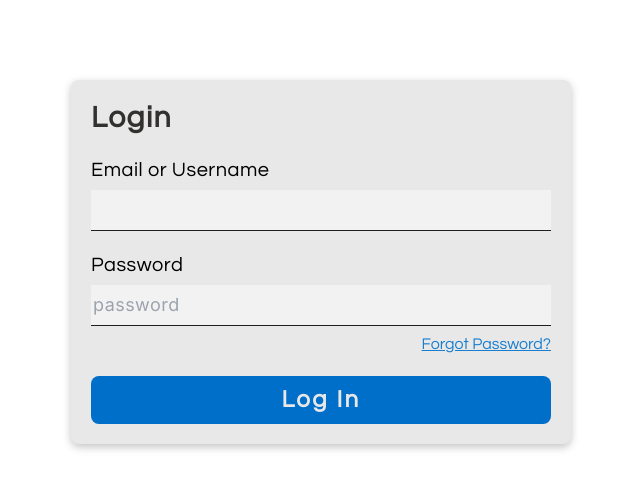
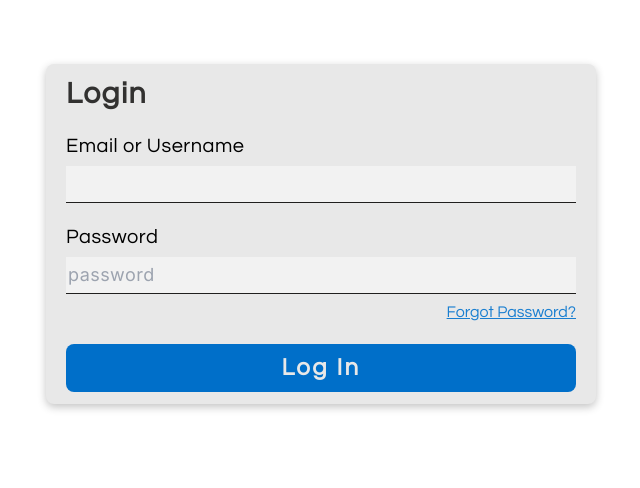
Before and after one commit to kawojue/toopcc-beta, a Next.js app in the folder client/: page /staff/login in a window 1280 px wide. Shown: the top 488 px of the page, without its empty margins (319-959 px from the left). Built offline with nearby package versions, Linux system fonts and the light colour scheme.

Commit message:
more on styles

```diff
--- a/client/app/globals.css
+++ b/client/app/globals.css
@@ -126,7 +126,7 @@
 }
 
 .section-form {
-    @apply mx-auto mt-20 w-[90vw] max-w-[500px] p-5 rounded-lg bg-clr-7;
+    @apply mx-auto mt-16 mb-10 w-[90vw] max-w-[550px] px-5 py-3 rounded-lg bg-clr-7;
     box-shadow: rgba(0, 0, 0, 0.24) 0px 3px 8px;
 }
 
@@ -147,7 +147,7 @@
 }
 
 .form-group input {
-    @apply text-lg font-medium py-1.5 px-0.5 border-b-clr-8 text-clr-2 tracking-wide outline-none border-b-[1.5px] border-clr-2 bg-clr-5 trans
+    @apply text-lg font-medium py-1 px-0.5 border-b-clr-8 text-clr-2 tracking-wide outline-none border-b-[1.5px] border-clr-2 bg-clr-5 trans
 }
 
 .submit-btn {
@@ -162,8 +162,28 @@
     @apply relative;
 }
 
+.pswd-container input {
+    @apply w-full;
+}
+
 .eye {
-    @apply absolute top-3 right-3 text-clr-0 text-xl;
+    @apply absolute top-3 right-3 text-xl text-clr-8;
+}
+
+.avatar-btn {
+    @apply py-1.5 px-5 tracking-wider bg-clr-0 border-2 border-clr-2 font-medium trans
+}
+
+.avatar {
+    @apply flex flex-col gap-2 items-center
+}
+
+.avatar-container {
+    @apply w-[9rem] h-[9rem] overflow-hidden rounded-full;
+}
+
+.avatar-container img {
+    @apply w-full h-full object-cover;
 }
 
 @keyframes lds-roller {
```
